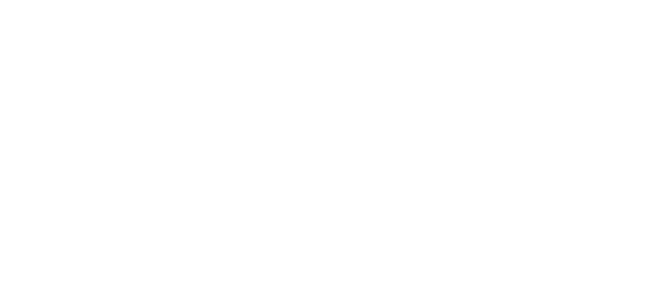
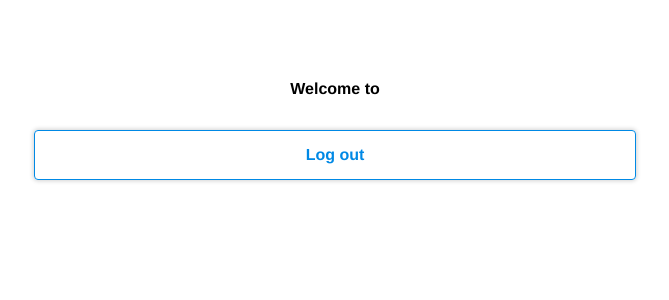
Before and after one commit to MahmoudElmahalawy/ib-fe-intern-task, a React (Create React App) app: page /welcome in a window 1280 px wide. Before the commit this address had no page. Shown: the top 300 px of the page, without its empty margins (305-974 px from the left). Built offline with nearby package versions, Linux system fonts and the light colour scheme; sample sign-in values are in the browser's storage.

Commit message:
Page redirection complete

```diff
--- a/src/App.js
+++ b/src/App.js
@@ -1,13 +1,17 @@
 import { BrowserRouter, Routes, Route, Navigate } from "react-router-dom";
 
 import LoginPage from "./pages/Login";
+import WelcomePage from "./pages/Welcome";
+import NotFoundPage from "./pages/404";
 
 const App = () => {
 	return (
 		<BrowserRouter>
 			<Routes>
-				<Route exact path="/" element={<Navigate to="/login" />} />
+				<Route exact path="/" element={<Navigate to="/welcome" />} />
 				<Route exact path="/login" element={<LoginPage />} />
+				<Route exact path="/welcome" element={<WelcomePage />} />
+				<Route exact path="*" element={<NotFoundPage />} />
 			</Routes>
 		</BrowserRouter>
 	);
--- a/src/components/LoginForm.js
+++ b/src/components/LoginForm.js
@@ -49,7 +49,7 @@
 		} else {
 			setIncorrectCreds(false);
 			localStorage.setItem(
-				"loggedUser",
+				"loggedInUser",
 				JSON.stringify({ username: data.email.split("@")[0], email: data.email })
 			);
 			navigate("/welcome");
--- /dev/null
+++ b/src/pages/404.js
@@ -0,0 +1,21 @@
+import { useEffect } from "react";
+
+const NotFoundPage = () => {
+	useEffect(() => {
+		document.title = "404 | Instabug";
+	}, []);
+
+	return (
+		<div className="not-found-page">
+			<img
+				className="not-found-page__image"
+				src="/assets/images/not-found-illustration.png"
+				alt="Page not found"
+			/>
+			<h2 className="not-found-page__title">404 - Page not found!</h2>
+			<p className="not-found-page__text">Sorry, that page doesn't exist. What would you like to do?</p>
+		</div>
+	);
+};
+
+export default NotFoundPage;
--- a/src/pages/Login.js
+++ b/src/pages/Login.js
@@ -1,12 +1,22 @@
 import { useEffect } from "react";
+
+import { useNavigate } from "react-router-dom";
 
 import WelcomeSlider from "../components/WelcomeSlider";
 import SocialLogin from "../components/SocialLogin";
 import LoginForm from "../components/LoginForm";
 
 const LoginPage = () => {
+	const navigate = useNavigate();
+
 	useEffect(() => {
 		document.title = "Login | Instabug";
+
+		const userInLS = JSON.parse(localStorage.getItem("loggedInUser"));
+
+		if (userInLS) {
+			navigate("/");
+		}
 	}, []);
 
 	return (
--- /dev/null
+++ b/src/pages/Welcome.js
@@ -0,0 +1,39 @@
+import { useState, useEffect } from "react";
+
+import { useNavigate } from "react-router-dom";
+
+const WelcomePage = () => {
+	const [loggedInUser, setLoggedInUser] = useState(null);
+
+	const navigate = useNavigate();
+
+	const logout = () => {
+		localStorage.clear("loggedInUser");
+		navigate("/");
+	};
+
+	useEffect(() => {
+		document.title = "Welcome | Instabug";
+
+		const userInLS = JSON.parse(localStorage.getItem("loggedInUser"));
+
+		if (!userInLS) {
+			navigate("/login");
+		} else {
+			setLoggedInUser(userInLS);
+		}
+	}, []);
+
+	return !loggedInUser ? null : (
+		<div className="welcome-page">
+			<p className="welcome-page__text">
+				Welcome to <span className="user-email">{loggedInUser.email}</span>
+			</p>
+			<button className="btn log-out-btn" onClick={logout}>
+				Log out
+			</button>
+		</div>
+	);
+};
+
+export default WelcomePage;
--- a/src/styles/main.scss
+++ b/src/styles/main.scss
@@ -5,3 +5,5 @@
 @import "./components/login-form";
 
 @import "./pages/login";
+@import "./pages/welcome";
+@import "./pages/not-found";
--- /dev/null
+++ b/src/styles/pages/_not-found.scss
@@ -0,0 +1,26 @@
+@import "../shared/variables";
+
+.not-found-page {
+	display: flex;
+	flex-direction: column;
+	justify-content: center;
+	align-items: center;
+	height: 100%;
+
+	&__image {
+		margin-bottom: 4rem;
+	}
+
+	&__title {
+		color: $slider-bg-color;
+		margin-top: 2rem;
+		margin-bottom: 1rem;
+	}
+
+	&__text {
+		font-weight: bold;
+		color: $text-darker-color;
+		margin-top: 0.5rem;
+		margin-bottom: 4rem;
+	}
+}
--- /dev/null
+++ b/src/styles/pages/_welcome.scss
@@ -0,0 +1,24 @@
+@import "../shared/variables";
+
+.welcome-page {
+	display: grid;
+	place-items: center;
+	max-width: 80%;
+	margin: 5rem auto;
+
+	&__text {
+		margin-bottom: 2rem;
+		font-weight: bold;
+
+		.user-email {
+			font-weight: lighter;
+			color: $slider-bg-color;
+		}
+	}
+
+	.log-out-btn {
+		max-width: 600px;
+		border: 1px solid $btn-primary-color;
+		color: $btn-primary-color;
+	}
+}
```
Also changed, not shown: public/assets/images/not-found-illustration.png (added).
